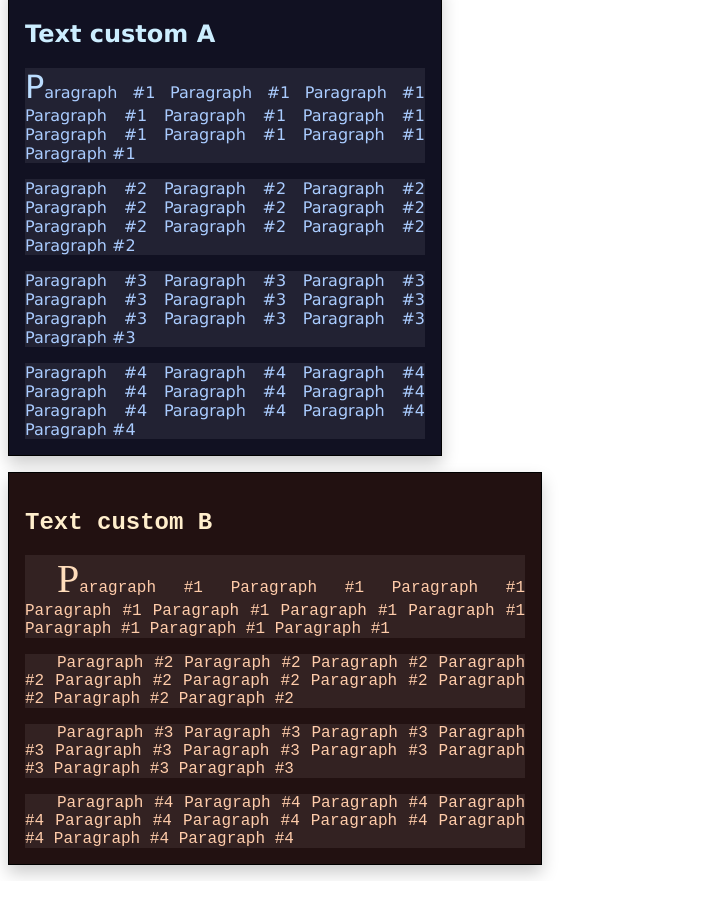
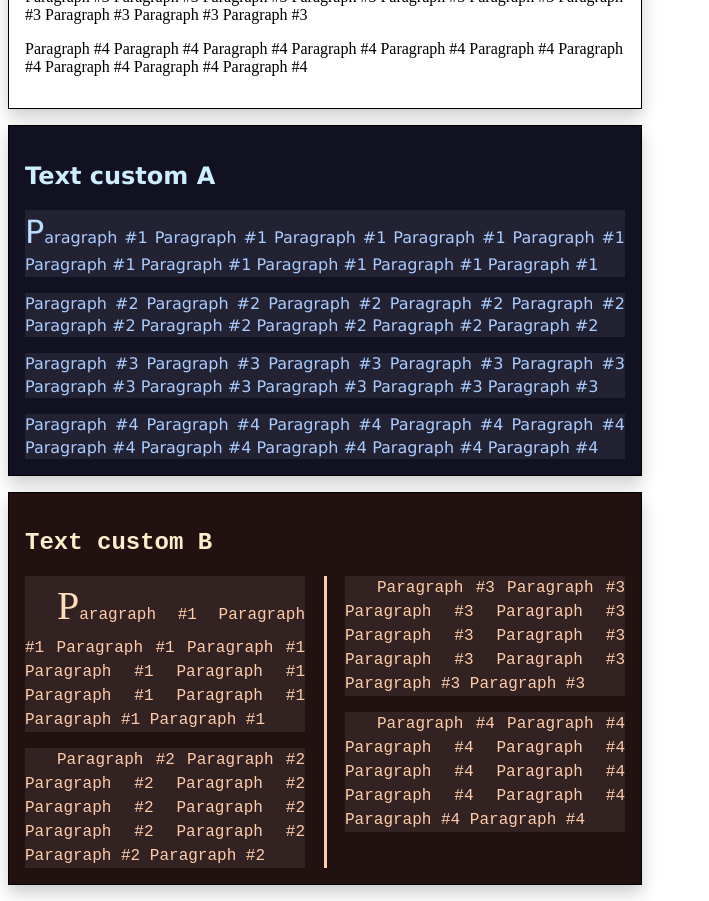
Before and after one commit to danmt/accessible-text, an Angular app: page / in a window 1280 px wide. Shown: the part 280-1181 px from the top of the page, without its empty margins (0-709 px from the left). Built offline with nearby package versions, Linux system fonts and the light colour scheme.

Commit message:
improved customization

```diff
--- a/src/app/app.component.html
+++ b/src/app/app.component.html
@@ -3,32 +3,34 @@
 </header>
 
 <main>
-  <section aria-labelledby="simple-text-title">
+  <article aria-labelledby="simple-text-title" class="card">
     <h2 id="simple-text-title">Simple text</h2>
     <app-text [innerContent]="text"></app-text>
-  </section>
+  </article>
 
-  <section aria-labelledby="text-custom-a-title" class="custom-a card">
-    <h2 id="text-custom-a-title">Text custom A</h2>
+  <article aria-labelledby="text-custom-a-title" class="custom-a card">
+    <h2 id="text-custom-a-title" class="custom-a__title">Text custom A</h2>
     <app-text [innerContent]="text">
       <ng-template #paragraphTemplate let-ctx>
-        <p class="custom-a__paragraph" [ngClass]="{ first: ctx.first }">
-          {{ ctx.paragraph }}
-        </p>
-        <div *ngIf="!ctx.last" class="custom-a__separator"></div>
+        <app-custom-a
+          [paragraph]="ctx.paragraph"
+          [isFirst]="ctx.first"
+          [isLast]="ctx.last"
+        ></app-custom-a>
       </ng-template>
     </app-text>
-  </section>
+  </article>
 
-  <section aria-labelledby="text-custom-b-title" class="custom-b card">
-    <h2 id="text-custom-b-title">Text custom B</h2>
+  <article aria-labelledby="text-custom-b-title" class="custom-b card">
+    <h2 id="text-custom-b-title" class="custom-b__title">Text custom B</h2>
     <app-text [innerContent]="text">
       <ng-template #paragraphTemplate let-ctx>
-        <p class="custom-b__paragraph" [ngClass]="{ first: ctx.first }">
-          {{ ctx.paragraph }}
-        </p>
-        <div *ngIf="!ctx.last" class="custom-b__separator"></div>
+        <app-custom-b
+          [paragraph]="ctx.paragraph"
+          [isFirst]="ctx.first"
+          [isLast]="ctx.last"
+        ></app-custom-b>
       </ng-template>
     </app-text>
-  </section>
+  </article>
 </main>
--- a/src/app/app.component.scss
+++ b/src/app/app.component.scss
@@ -1,63 +1,27 @@
-section {
-  margin-bottom: 1rem;
-}
-
 .card {
   box-shadow: 0 8px 16px 0 rgba(0, 0, 0, 0.2);
+  padding: 1rem;
+  border: 1px solid black;
+  width: 600px;
+  margin-bottom: 1rem;
 }
 
 .custom-a {
   font-family: Verdana, Geneva, Tahoma, sans-serif;
-  border: 1px solid black;
   background-color: #111122;
   color: #cceeff;
-  padding: 1rem;
-  width: 400px;
-
-  &__paragraph {
-    background-color: #222233;
-    color: #aaccff;
-    margin: 0;
-    text-align: justify;
-
-    &.first {
-      &::first-letter {
-        font-size: 200%;
-        color: #bbddff;
-      }
-    }
-  }
-
-  &__separator {
-    height: 1rem;
-  }
 }
 
 .custom-b {
   font-family: 'Courier New', Courier, monospace;
-  border: 1px solid black;
   background-color: #221111;
   color: #ffeecc;
-  padding: 1rem;
-  width: 500px;
+  column-count: 2;
+  column-gap: 40px;
+  column-rule-style: solid;
+  column-rule-color: #ffccaa;
 
-  &__paragraph {
-    background-color: #332222;
-    color: #ffccaa;
-    margin: 0;
-    text-align: justify;
-    text-indent: 2rem;
-
-    &.first {
-      &::first-letter {
-        font-size: 250%;
-        font-family: 'Times New Roman', Times, serif;
-        color: #ffddbb;
-      }
-    }
-  }
-
-  &__separator {
-    height: 1rem;
+  &__title {
+    column-span: all;
   }
 }
--- /dev/null
+++ b/src/app/shared/components/custom-a/custom-a.component.html
@@ -0,0 +1,3 @@
+<p class="paragraph" [ngClass]="{ first: isFirst, last: isLast }">
+  {{ paragraph }}
+</p>
--- /dev/null
+++ b/src/app/shared/components/custom-a/custom-a.component.scss
@@ -0,0 +1,19 @@
+.paragraph {
+  background-color: #222233;
+  color: #aaccff;
+  margin: 0;
+  margin-bottom: 1rem;
+  text-align: justify;
+  line-height: 1.4;
+
+  &.first {
+    &::first-letter {
+      font-size: 200%;
+      color: #bbddff;
+    }
+  }
+
+  &.last {
+    margin-bottom: 0;
+  }
+}
--- /dev/null
+++ b/src/app/shared/components/custom-a/custom-a.component.ts
@@ -0,0 +1,13 @@
+import { Component, ChangeDetectionStrategy, Input } from '@angular/core';
+
+@Component({
+  selector: 'app-custom-a',
+  templateUrl: './custom-a.component.html',
+  styleUrls: ['./custom-a.component.scss'],
+  changeDetection: ChangeDetectionStrategy.OnPush
+})
+export class CustomAComponent {
+  @Input() paragraph: string;
+  @Input() isFirst: boolean;
+  @Input() isLast: boolean;
+}
--- /dev/null
+++ b/src/app/shared/components/custom-b/custom-b.component.html
@@ -0,0 +1,3 @@
+<p class="paragraph" [ngClass]="{ first: isFirst, last: isLast }">
+  {{ paragraph }}
+</p>
--- /dev/null
+++ b/src/app/shared/components/custom-b/custom-b.component.scss
@@ -0,0 +1,21 @@
+.paragraph {
+  background-color: #332222;
+  color: #ffccaa;
+  margin: 0;
+  margin-bottom: 1rem;
+  text-align: justify;
+  text-indent: 2rem;
+  line-height: 1.5;
+
+  &.first {
+    &::first-letter {
+      font-size: 250%;
+      font-family: 'Times New Roman', Times, serif;
+      color: #ffddbb;
+    }
+  }
+
+  &.last {
+    margin-bottom: 0;
+  }
+}
--- /dev/null
+++ b/src/app/shared/components/custom-b/custom-b.component.ts
@@ -0,0 +1,13 @@
+import { Component, ChangeDetectionStrategy, Input } from '@angular/core';
+
+@Component({
+  selector: 'app-custom-b',
+  templateUrl: './custom-b.component.html',
+  styleUrls: ['./custom-b.component.scss'],
+  changeDetection: ChangeDetectionStrategy.OnPush
+})
+export class CustomBComponent {
+  @Input() paragraph: string;
+  @Input() isFirst: boolean;
+  @Input() isLast: boolean;
+}
--- a/src/app/shared/components/text/text.component.ts
+++ b/src/app/shared/components/text/text.component.ts
@@ -3,7 +3,8 @@ import {
   ChangeDetectionStrategy,
   Input,
   ContentChild,
-  TemplateRef
+  TemplateRef,
+  ViewChild
 } from '@angular/core';
 import { BehaviorSubject } from 'rxjs';
 import { map } from 'rxjs/operators';
--- a/src/app/shared/shared.module.ts
+++ b/src/app/shared/shared.module.ts
@@ -1,10 +1,12 @@
 import { NgModule } from '@angular/core';
 import { CommonModule } from '@angular/common';
 import { TextComponent } from './components/text/text.component';
+import { CustomAComponent } from './components/custom-a/custom-a.component';
+import { CustomBComponent } from './components/custom-b/custom-b.component';
 
 @NgModule({
-  declarations: [TextComponent],
+  declarations: [TextComponent, CustomAComponent, CustomBComponent],
   imports: [CommonModule],
-  exports: [TextComponent]
+  exports: [TextComponent, CustomAComponent, CustomBComponent]
 })
 export class SharedModule {}
```
Also changed, not shown: 2 other files (tests, documents, lock files or other folders).
